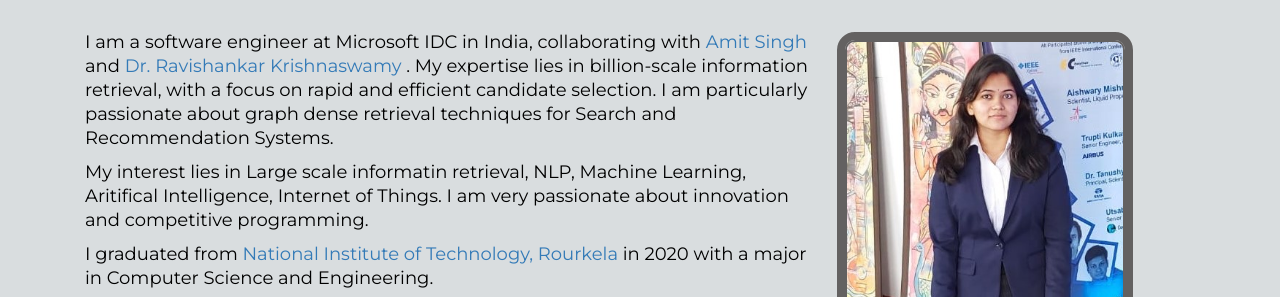
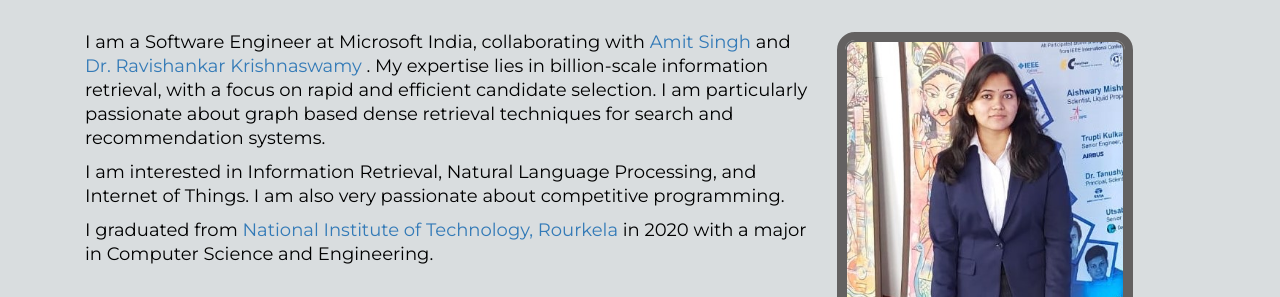
Before and after one commit to NeelamMahapatro/NeelamMahapatro.github.io, a plain HTML site: page index.html in a window 1280 px wide. Shown: the part 180-477 px from the top of the page. Drawn offline with nearby package versions, Linux system fonts and the light colour scheme; some icons are missing; files whose address does not match are found by name; a web font is replaced by a local one.

```diff
--- a/index.html
+++ b/index.html
@@ -102,11 +102,11 @@
                 <h1 class="size-50">About Me</h1>
                 <div style="font-family: 'Montserrat', sans-serif; margin-top: 5vh; font-size: large;">
                     <p>
-                        I am a software engineer at Microsoft IDC in India, collaborating with <a href="https://scholar.google.com/citations?hl=en&user=d57JEd4AAAAJ" target="_blank"> Amit Singh </a> and <a href="https://scholar.google.com/citations?user=w7t5xQsAAAAJ&hl=en&oi=ao" target="_blank">Dr. Ravishankar Krishnaswamy </a>. My expertise lies in billion-scale information retrieval, with a focus on rapid and efficient candidate selection. I am particularly passionate about graph dense retrieval techniques
-for Search and Recommendation Systems.
+                        I am a Software Engineer at Microsoft India, collaborating with <a href="https://scholar.google.com/citations?user=hiZnpvgAAAAJ&hl=en&oi=ao" target="_blank"> Amit Singh </a> and <a href="https://scholar.google.com/citations?user=w7t5xQsAAAAJ&hl=en&oi=ao" target="_blank">Dr. Ravishankar Krishnaswamy </a>. My expertise lies in billion-scale information retrieval, with a focus on rapid and efficient candidate selection. I am particularly passionate about graph based dense retrieval techniques
+for search and recommendation systems.
                     </p>
                     <p>
-                        My interest lies in Large scale informatin retrieval, NLP, Machine Learning, Aritifical Intelligence, Internet of Things. I am very passionate about innovation and competitive programming.
+                        I am interested in Information Retrieval, Natural Language Processing, and Internet of Things. I am also very passionate about competitive programming.
                     </p>
                     <p>
                         I graduated from <a href="https://www.nitrkl.ac.in/" target="_blank">National Institute of Technology, Rourkela</a> in 2020 with a major in Computer Science and Engineering.
```
